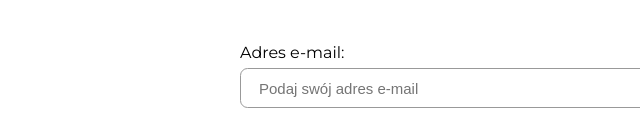
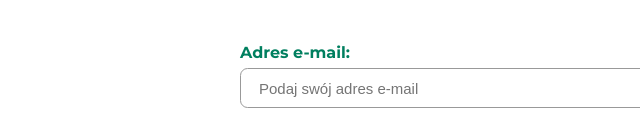
Before and after one commit to szymonhalerz/forestCompany, a website: page contact.html in a window 1280 px wide. Shown: the part 836-952 px from the top of the page, 0-640 px from the left. Drawn offline with nearby package versions, Linux system fonts and the light colour scheme.

Commit message:
Changed label

```diff
--- a/src/sass/main.scss
+++ b/src/sass/main.scss
@@ -556,7 +556,9 @@ body {
 					margin-bottom: 0.4em;
 					width: 100%;
 					max-width: 800px;
+					font-weight: bold;
 					font-size: 1.5rem;
+					color: c.$green;
 				}
 
 				input,
```
Also changed, not shown: dist/css/main.min.css.
